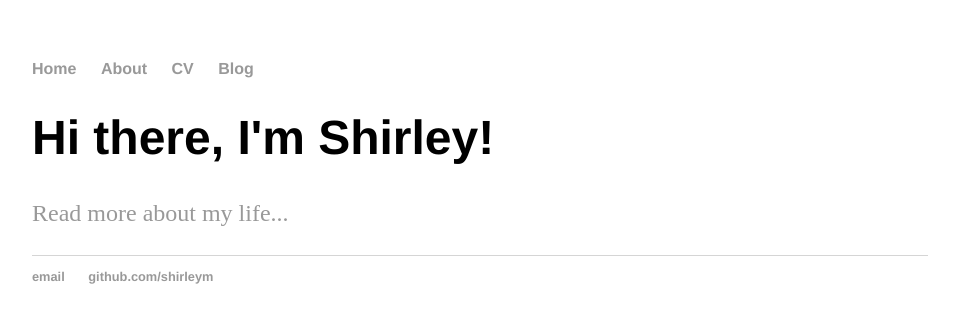
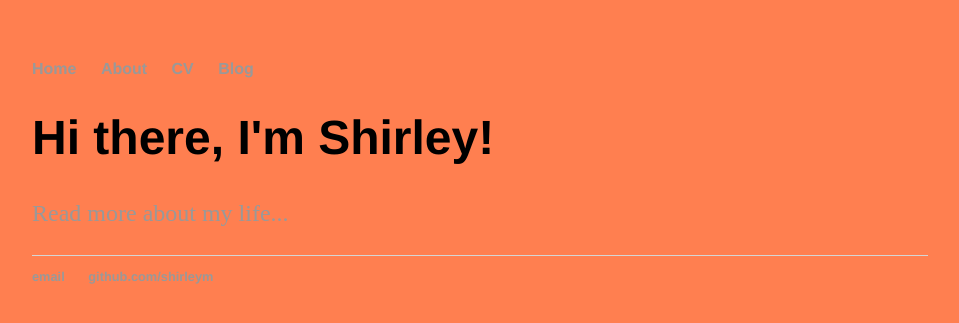
Before and after one commit to shirleym/shirleya.github.io, a Jekyll site: the page built from index.html, in a window 1280 px wide. Shown: the top 323 px of the page, without its empty margins (160-1119 px from the left). Built offline with Jekyll 4.4.1, drawn with Linux system fonts in a browser that asks for light colours.

Commit message:
Update default.html

```diff
--- a/_layouts/default.html
+++ b/_layouts/default.html
@@ -4,6 +4,11 @@
 			<title>{{ page.title }}</title>
 			<!-- link to main stylesheet -->
 			<link rel="stylesheet" type="text/css" href="/css/main.css">
+			<style>
+				body {
+    					background-color: coral;
+				}
+			</style>
 		</head>
 		<body>
 			<nav>
```
